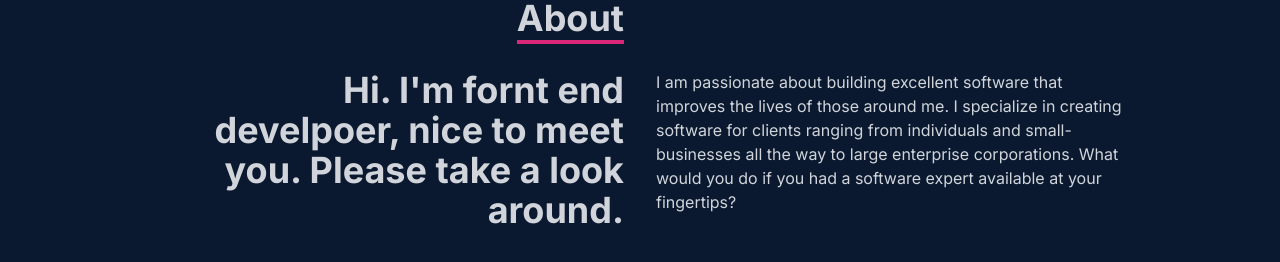
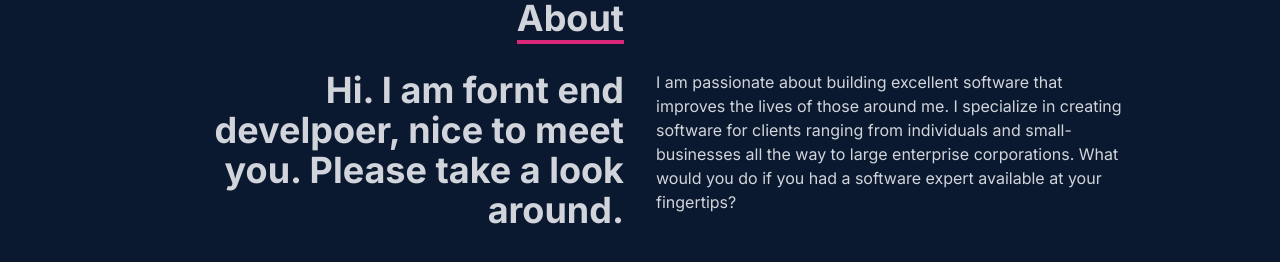
Before and after one commit to archit-8/portfolio, a Next.js app: page /about in a window 1280 px wide. Shown: the part 286-548 px from the top of the page. Built offline with nearby package versions, Linux system fonts and the light colour scheme.

Commit message:
use effect issue solved

```diff
--- a/src/app/about/page.tsx
+++ b/src/app/about/page.tsx
@@ -18,7 +18,7 @@ export default function About() {
         <div className="max-w-[1000px] w-full grid sm:grid-cols-2 gap-8 px-4">
           <div className="sm:text-right text-4xl font-bold">
             <p>
-              Hi. I'm fornt end develpoer, nice to meet you. Please take a look
+              Hi. I am fornt end develpoer, nice to meet you. Please take a look
               around.
             </p>
           </div>
--- a/src/app/project/page.tsx
+++ b/src/app/project/page.tsx
@@ -3,7 +3,7 @@ import { BackgroundGradient } from "@/components/ui/background-gradient";
 import Link from "next/link";
 import React, { useEffect } from "react";
 import Head from "next/head";
-function page() {
+export default function Page() {
   useEffect(() => {
     document.title = "projects";
   }, []);
@@ -196,5 +196,3 @@ function page() {
     </div>
   );
 }
-
-export default page;
```
